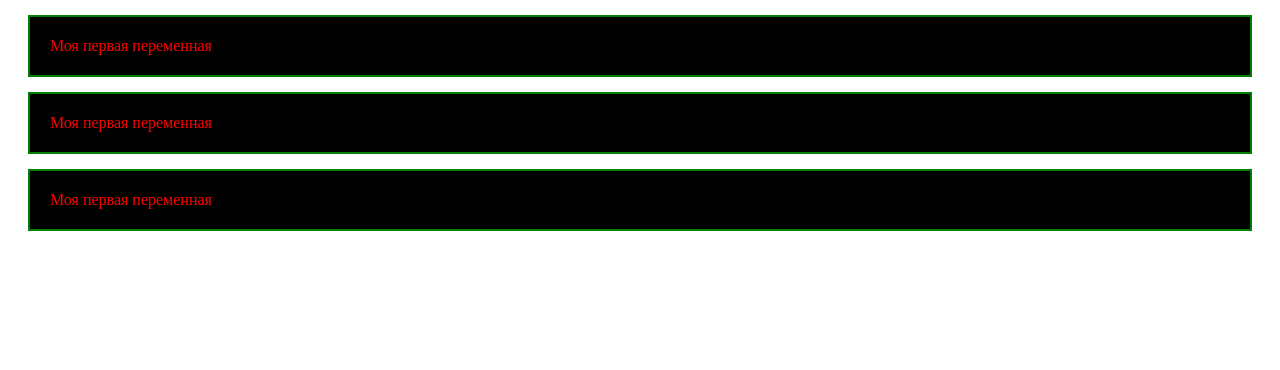
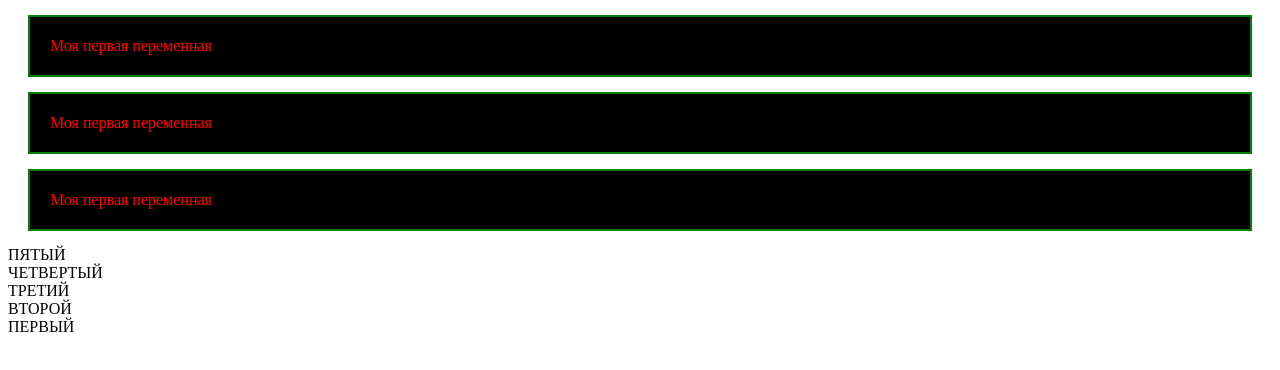
Before and after one commit to jkiddd/JsFructCode, a plain HTML site: page index.html in a window 1280 px wide. Drawn offline with nearby package versions, Linux system fonts and the light colour scheme.

Commit message:
массив

```diff
--- a/index.html
+++ b/index.html
@@ -11,6 +11,8 @@
   <div class="myclass"> второй класс</div>
   <div class="myclass">третий класс</div>
   <div class="myclass"></div>
+
+  <div id="result"></div>
   <!--  <script>
     alert('hello world!')
   </script> -->
--- a/js/main.js
+++ b/js/main.js
@@ -22,3 +22,23 @@ $('.myclass').css('background-color','black');
 $('.myclass').css('border','2px solid green');
 $('.myclass').css('margin','15px 20px');
 $('.myclass').css('padding','20px');
+
+
+var arrayString = ['Первый', 'Второй', 'Третий', 'Четвертый', 'Пятый'];
+
+/*
+*   Функция reverse() "переворачивает" массив arrayString.
+*/
+arrayString = arrayString.reverse();
+
+/*
+*   Выводим в цикле все элементы массива arrayString
+*   Обратите внимание на метод jQuery append. В отличии от метода text,
+*   данный метод добавляет в HTML новые значения, а старые не удаляет.
+*
+*   Задание: Примените функцию toUpperCase() в цикле ниже, чтобы все
+*   элементы массива стали в верхнем регистре
+*/
+for(var i = 0; i < arrayString.length; i++) {
+    $('#result').append(arrayString[i].toUpperCase() + '<br>');
+}
```
